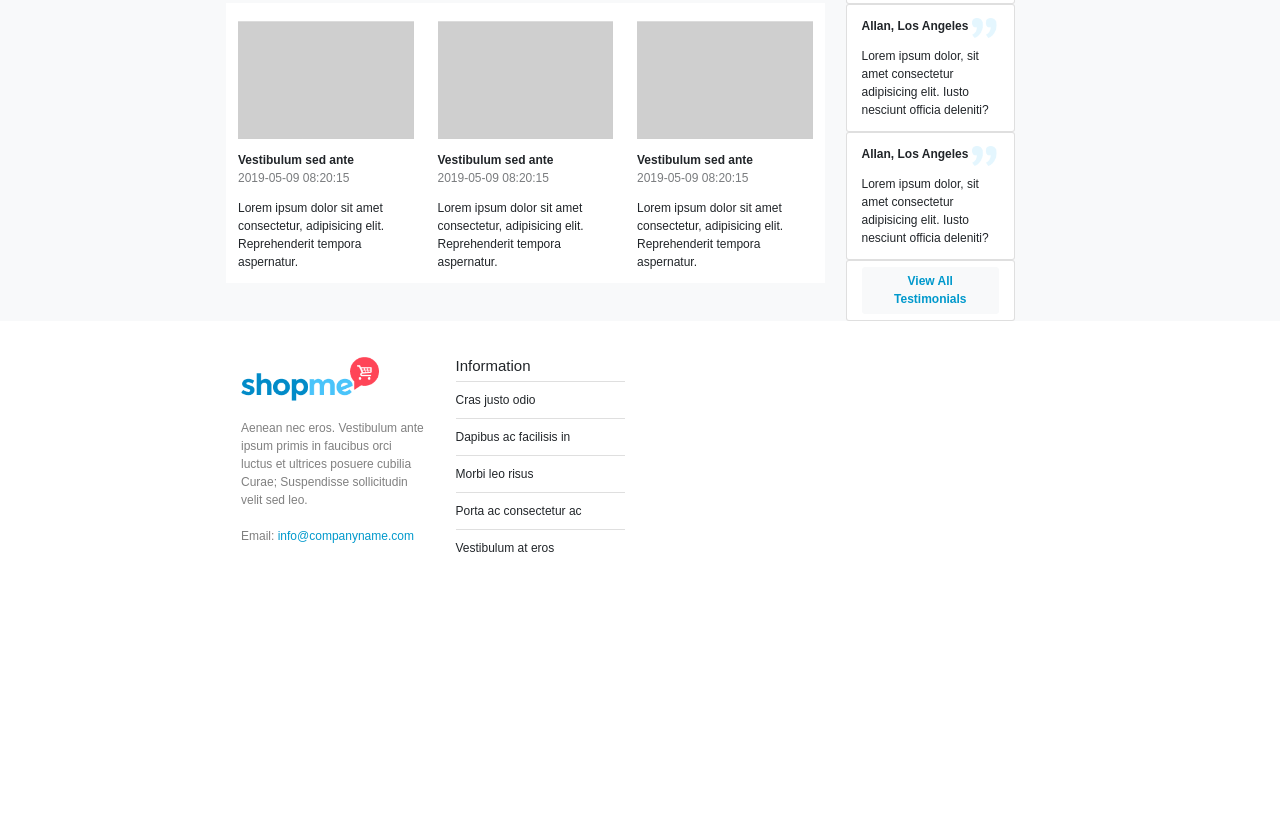
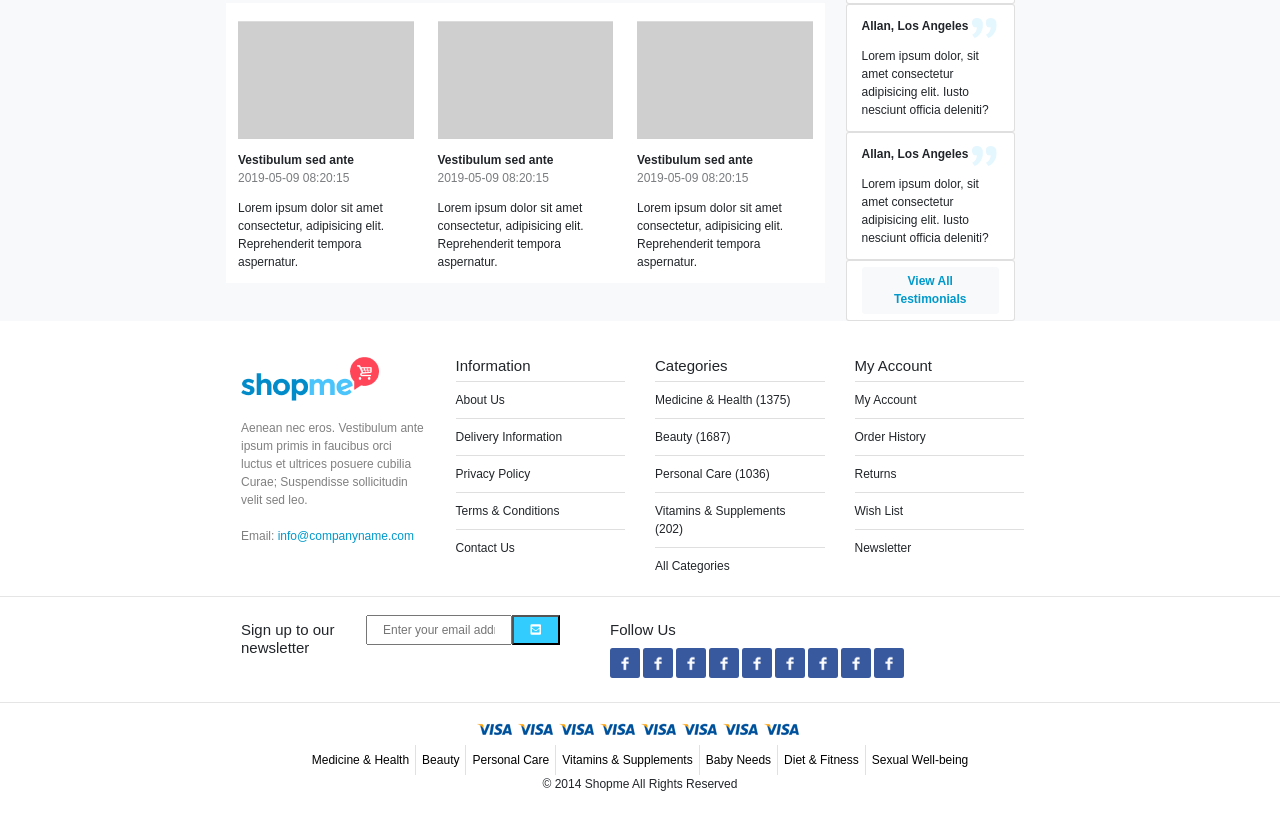
Before and after one commit to jaydeninoz/FrontEndFinalProject, a plain HTML site: page index.html in a window 1280 px wide. Shown: the part 2152-2982 px from the top of the page. Drawn offline with nearby package versions, Linux system fonts and the light colour scheme.

Commit message:
first-final-draft

```diff
--- a/css/style.css
+++ b/css/style.css
@@ -244,3 +244,12 @@ footer {
 .list-group-item{
     padding-left: 0;
 }
+
+/* Newsletter */
+#btn-newsletter {
+    background-color: #33ccff;
+    color: white;
+}
+.follow {
+    list-style-type: none;
+}
--- a/index.html
+++ b/index.html
@@ -752,26 +752,113 @@
     <footer>
         <div class="page-padding">
             <div class="footer-menu mt-5 row">
-                <div class="shopme-info col-12 col-sm-3 pl-0">
+                <div class="shopme-info col-sm-12 col-md-6 col-lg-3 pl-0">
                     <img src="./images/main-logo.png" class="w-75 mb-4" alt="">
 
                     <p style="color: gray;">Aenean nec eros. Vestibulum ante ipsum primis in faucibus orci luctus et ultrices posuere cubilia Curae; Suspendisse sollicitudin velit sed leo.
                         <br><br>
                             Email: <span style="color: #0099cc">info@companyname.com</span>
-                     </p>
+                    </p>
                 </div>
-                <div class="footer-information col-12 col-sm-3">
+                <div class="footer-information col-sm-12 col-md-6 col-lg-3">
                     <h5>Information</h5>
                     <ul class="list-group list-group-flush">
-                        <li class="list-group-item">Cras justo odio</li>
-                        <li class="list-group-item">Dapibus ac facilisis in</li>
-                        <li class="list-group-item">Morbi leo risus</li>
-                        <li class="list-group-item">Porta ac consectetur ac</li>
-                        <li class="list-group-item">Vestibulum at eros</li>
+                        <li class="list-group-item">About Us</li>
+                        <li class="list-group-item">Delivery Information</li>
+                        <li class="list-group-item">Privacy Policy</li>
+                        <li class="list-group-item">Terms & Conditions</li>
+                        <li class="list-group-item">Contact Us</li>
                     </ul>
                 </div>
-                <div class="footer-categories col-12 col-sm-3"></div>
-                <div class="footer-account col-12 col-sm-3"></div>
+                <div class="footer-categories col-sm-12 col-md-6 col-lg-3">
+                    <h5>Categories</h5>
+                    <ul class="list-group list-group-flush">
+                        <li class="list-group-item">Medicine & Health (1375)</li>
+                        <li class="list-group-item">Beauty (1687)</li>
+                        <li class="list-group-item">Personal Care (1036)</li>
+                        <li class="list-group-item">Vitamins & Supplements (202)</li>
+                        <li class="list-group-item">All Categories</li>
+                    </ul>
+                </div>
+                <div class="footer-account col-sm-12 col-md-6 col-lg-3">
+                    <h5>My Account</h5>
+                    <ul class="list-group list-group-flush">
+                        <li class="list-group-item">My Account</li>
+                        <li class="list-group-item">Order History</li>
+                        <li class="list-group-item">Returns</li>
+                        <li class="list-group-item">Wish List</li>
+                        <li class="list-group-item">Newsletter</li>
+                    </ul>
+                </div>
+            </div>
+        </div>
+        <hr>
+        <div class="page-padding">
+            <div class="row">
+                <div class="newsletter col-sm-12 col-md-6 mt-2 pl-0 row">
+
+                    <h5 class="mr-3 mt-2 col-12 col-sm-4">Sign up to our newsletter</h5>
+                    <span class="col-12 col-sm-7 row">
+                        <input class="col-12 col-md-9" type="text" placeholder="Enter your email address" style="height: 2.5rem;">
+                        <button class="col-12 col-md-3" id="btn-newsletter" class="border-0" style="height: 2.5rem; width: 2.5rem"><i class="fas fa-envelope-square"></i></button>
+                    </span>
+                </div>
+                <div class="follow-us d-flex col-sm-12 col-md-6 mt-2 pl-0 row">
+                    <h5 class="mr-3 mt-2 col-sm-12">Follow Us</h5>
+                    <ul class="follow d-flex col-sm-12">
+                        <li class="float-left mr-1 mt-1"><img src="./images/icon-fb2.png" style="height: 2.5rem; width: 2.5rem;" alt="facebook"></li>
+                        <li class="float-left mr-1 mt-1"><img src="./images/icon-fb2.png" style="height: 2.5rem; width: 2.5rem;" alt="facebook"></li>
+                        <li class="float-left mr-1 mt-1"><img src="./images/icon-fb2.png" style="height: 2.5rem; width: 2.5rem;" alt="facebook"></li>
+                        <li class="float-left mr-1 mt-1"><img src="./images/icon-fb2.png" style="height: 2.5rem; width: 2.5rem;" alt="facebook"></li>
+                        <li class="float-left mr-1 mt-1"><img src="./images/icon-fb2.png" style="height: 2.5rem; width: 2.5rem;" alt="facebook"></li>
+                        <li class="float-left mr-1 mt-1"><img src="./images/icon-fb2.png" style="height: 2.5rem; width: 2.5rem;" alt="facebook"></li>
+                        <li class="float-left mr-1 mt-1"><img src="./images/icon-fb2.png" style="height: 2.5rem; width: 2.5rem;" alt="facebook"></li>
+                        <li class="float-left mr-1 mt-1"><img src="./images/icon-fb2.png" style="height: 2.5rem; width: 2.5rem;" alt="facebook"></li>
+                        <li class="float-left mr-1 mt-1"><img src="./images/icon-fb2.png" style="height: 2.5rem; width: 2.5rem;" alt="facebook"></li>
+                    </ul>
+                </div>
+            </div>
+        </div>
+        <hr>
+        <div class="page-padding">
+            <div class="">
+                <ul class="follow d-flex col-sm-12 d-flex justify-content-center mb-1">
+                    <li class="float-left mr-1 mt-1"><img src="./images/icon-visa.png" style="height: 2rem;" alt="visa"></li>
+                    <li class="float-left mr-1 mt-1"><img src="./images/icon-visa.png" style="height: 2rem;" alt="visa"></li>
+                    <li class="float-left mr-1 mt-1"><img src="./images/icon-visa.png" style="height: 2rem;" alt="visa"></li>
+                    <li class="float-left mr-1 mt-1"><img src="./images/icon-visa.png" style="height: 2rem;" alt="visa"></li>
+                    <li class="float-left mr-1 mt-1"><img src="./images/icon-visa.png" style="height: 2rem;" alt="visa"></li>
+                    <li class="float-left mr-1 mt-1"><img src="./images/icon-visa.png" style="height: 2rem;" alt="visa"></li>
+                    <li class="float-left mr-1 mt-1"><img src="./images/icon-visa.png" style="height: 2rem;" alt="visa"></li>
+                    <li class="float-left mr-1 mt-1"><img src="./images/icon-visa.png" style="height: 2rem;" alt="visa"></li>
+                </ul>
+            </div>
+            <ul class="nav justify-content-center">
+                <li class="nav-item border-right">
+                    <a class="nav-link px-2" href="#">Medicine & Health</a>
+                </li>
+
+                <li class="nav-item border-right">
+                    <a class="nav-link px-2" href="#">Beauty</a>
+                </li>
+                <li class="nav-item border-right">
+                    <a class="nav-link px-2" href="#">Personal Care</a>
+                </li>
+                <li class="nav-item border-right">
+                    <a class="nav-link px-2" href="#">Vitamins & Supplements</a>
+                </li>
+                <li class="nav-item border-right">
+                    <a class="nav-link px-2" href="#">Baby Needs</a>
+                </li>
+                <li class="nav-item border-right">
+                    <a class="nav-link px-2" href="#">Diet & Fitness</a>
+                </li>
+                <li class="nav-item">
+                    <a class="nav-link px-2" href="#">Sexual Well-being</a>
+                </li>
+            </ul>
+            <div class="">
+                <p class="d-flex justify-content-center">&copy; 2014 Shopme All Rights Reserved</p>
             </div>
         </div>
     </footer>
```
Also changed, not shown: images/icon-2cham.png (added), images/icon-facebook.png (added), images/icon-fb2.png (added), images/icon-google.png (added), images/icon-insta.png (added), images/icon-pinterest.png (added), images/icon-tweet.png (added), images/icon-v.png (added), images/icon-visa.png (added), images/icon-youtube.png (added).
